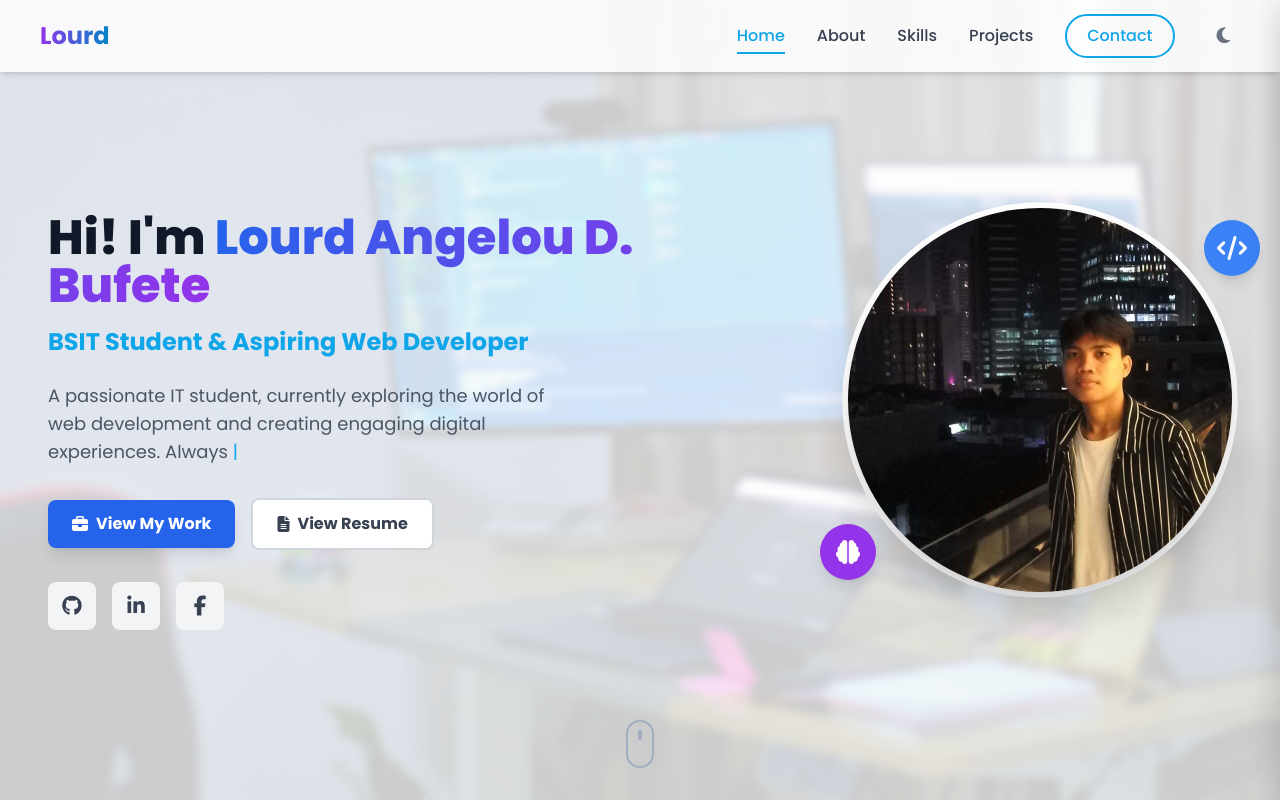
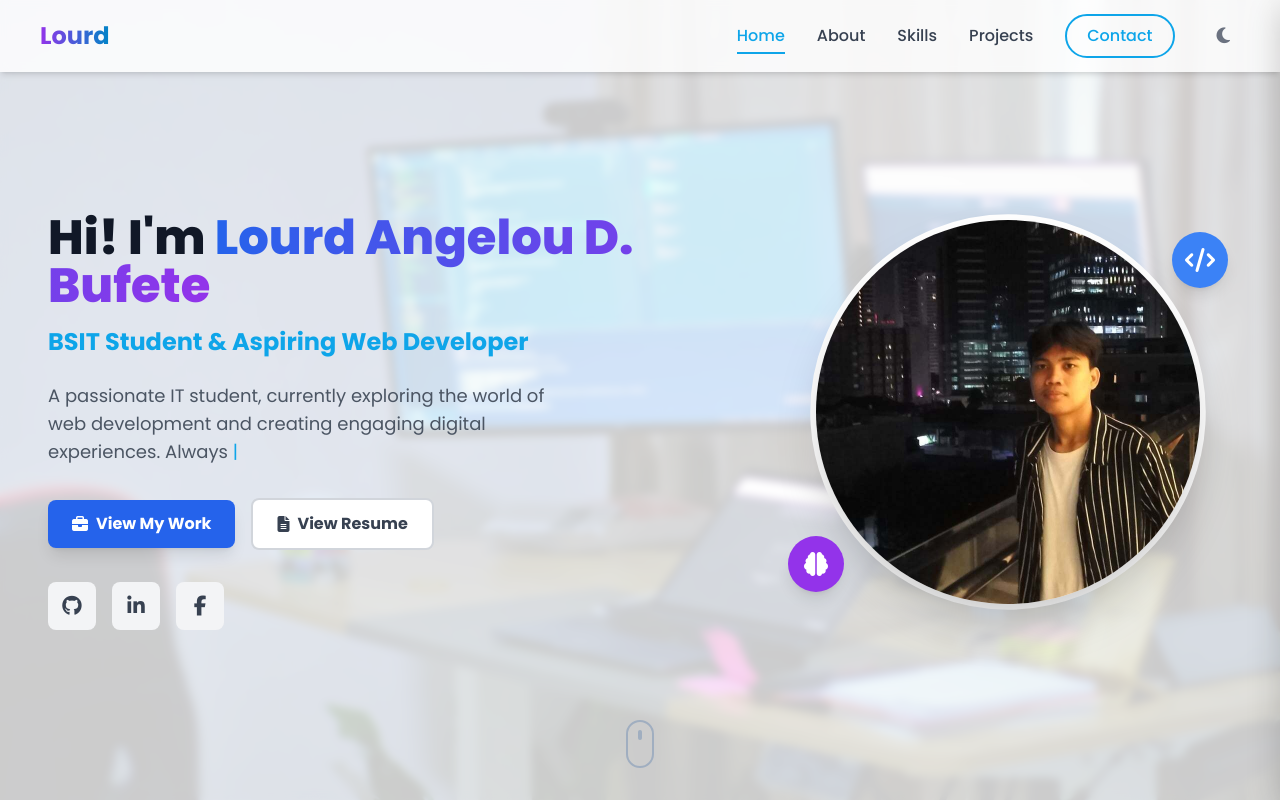
Before and after one commit to yurshtinkai/My_Portfolio, a React (Create React App) app: page / in a window 1280 px wide. Shown: the top 800 px of the page. Built offline with nearby package versions, Linux system fonts and the light colour scheme; no server answers.

Commit message:
commit changes

```diff
--- a/src/App.jsx
+++ b/src/App.jsx
@@ -669,9 +669,9 @@ export default function App() {
         <div className="container mx-auto px-6 flex flex-col-reverse md:flex-row items-center justify-center gap-4 lg:gap-32 relative z-10 pt-32 pb-12 md:pt-0 md:pb-0">
 
           {/* Left Column (Text Content) */}
-          <div className="text-center md:text-left max-w-2xl">
-            <span className="inline-block px-4 py-1 rounded-full text-sm font-semibold mb-4 invisible">
-    👋        Welcome to my portfolio
+          <div className="text-center md:text-left max-w-2xl -translate-y-5 md:translate-y-0">
+            <span className="hidden md:inline-block md:invisible px-4 py-1 rounded-full text-sm font-semibold mb-4">
+              👋 Welcome to my portfolio
             </span>
 
             <h1 className="text-4xl md:text-5xl font-extrabold leading-tight mb-4 text-gray-900 dark:text-white">
@@ -725,7 +725,7 @@ export default function App() {
             </div>
           </div>
 
-          <div className="relative mb-12 md:mb-0 flex-shrink-0">
+          <div className="relative mb-12 md:mb-0 flex-shrink-0 md:-translate-x-8 md:translate-y-3">
             <div className="w-72 h-72 md:w-96 md:h-96 rounded-full overflow-hidden shadow-2xl relative z-10">
               <img
                 src="/lourd.jpg"
```
